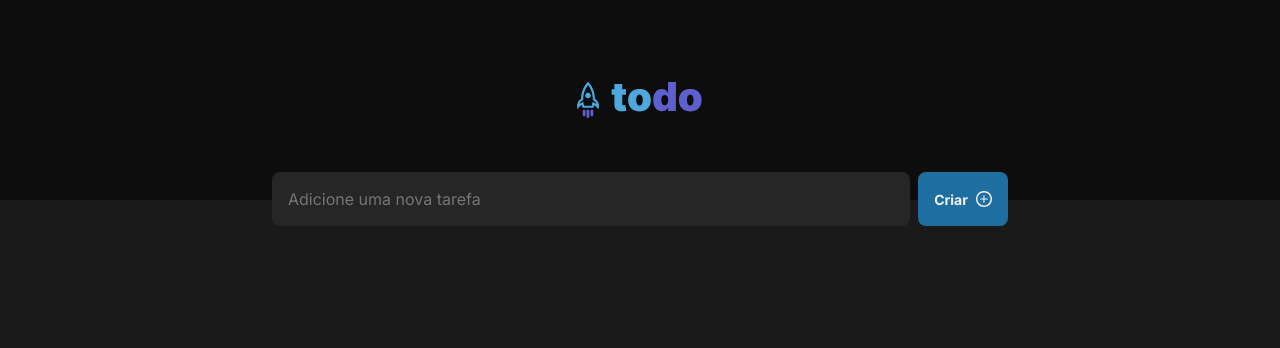
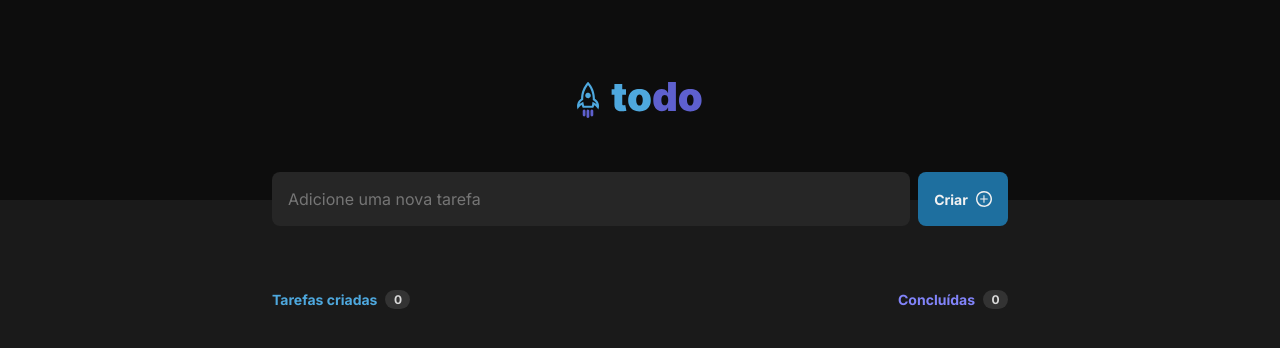
Before and after one commit to Dailton-Bastos/to-do-app, a React (Vite) app: page / in a window 1280 px wide. Shown: the top 348 px of the page. Built offline with nearby package versions, Linux system fonts and the light colour scheme.

Commit message:
feat: add tasks info component

```diff
--- /dev/null
+++ b/src/App.module.css
@@ -0,0 +1,4 @@
+.app {
+  margin: 0 auto;
+  max-width: 73.6rem;
+}
--- a/src/App.tsx
+++ b/src/App.tsx
@@ -1,12 +1,19 @@
 import { Header } from './components/Header';
 import { Form } from './components/Form';
+import { Tasks } from './components/Tasks';
+
+import styles from './App.module.css';
 
 export const App = () => {
   return (
     <>
       <Header />
 
-      <Form />
+      <main className={styles.app}>
+        <Form />
+
+        <Tasks />
+      </main>
     </>
   );
 };
--- a/src/components/Form/Form.module.css
+++ b/src/components/Form/Form.module.css
@@ -4,7 +4,6 @@
   justify-content: center;
   gap: 8px;
   margin: -28px auto 0;
-  max-width: 73.6rem;
   width: 100%;
 }
 
--- /dev/null
+++ b/src/components/Tasks/Info/Info.module.css
@@ -0,0 +1,38 @@
+.info {
+  display: flex;
+  align-items: center;
+  justify-content: space-between;
+}
+
+.infoTitle {
+  display: flex;
+  align-items: center;
+  justify-content: center;
+  gap: 8px;
+  font-size: 1.4rem;
+  font-weight: bold;
+}
+
+.infoCreated {
+  color: var(--blue-100);
+}
+
+.infoDone {
+  color: var(--purple-100);
+}
+
+.infoCounter {
+  display: flex;
+  align-items: center;
+  justify-content: center;
+  border-radius: 999px;
+  background-color: var(--gray-400);
+  height: 19px;
+  width: 25px;
+}
+
+.infoCounter span {
+  font-size: 1.2rem;
+  font-weight: bold;
+  color: var(--gray-200);
+}
--- /dev/null
+++ b/src/components/Tasks/Info/index.tsx
@@ -0,0 +1,25 @@
+import React from 'react';
+
+import styles from './Info.module.css';
+
+export const Info = () => {
+  return (
+    <div className={styles.info}>
+      <div className={styles.infoTitle}>
+        <span className={styles.infoCreated}>Tarefas criadas</span>
+
+        <div className={styles.infoCounter}>
+          <span>0</span>
+        </div>
+      </div>
+
+      <div className={styles.infoTitle}>
+        <span className={styles.infoDone}>Concluídas</span>
+
+        <div className={styles.infoCounter}>
+          <span>0</span>
+        </div>
+      </div>
+    </div>
+  );
+};
--- /dev/null
+++ b/src/components/Tasks/Tasks.module.css
@@ -0,0 +1,4 @@
+.tasks {
+  margin-top: 6.4rem;
+  width: 100%;
+}
--- /dev/null
+++ b/src/components/Tasks/index.tsx
@@ -0,0 +1,13 @@
+import React from 'react';
+
+import { Info } from './Info';
+
+import styles from './Tasks.module.css';
+
+export const Tasks = () => {
+  return (
+    <section className={styles.tasks}>
+      <Info />
+    </section>
+  );
+};
```
